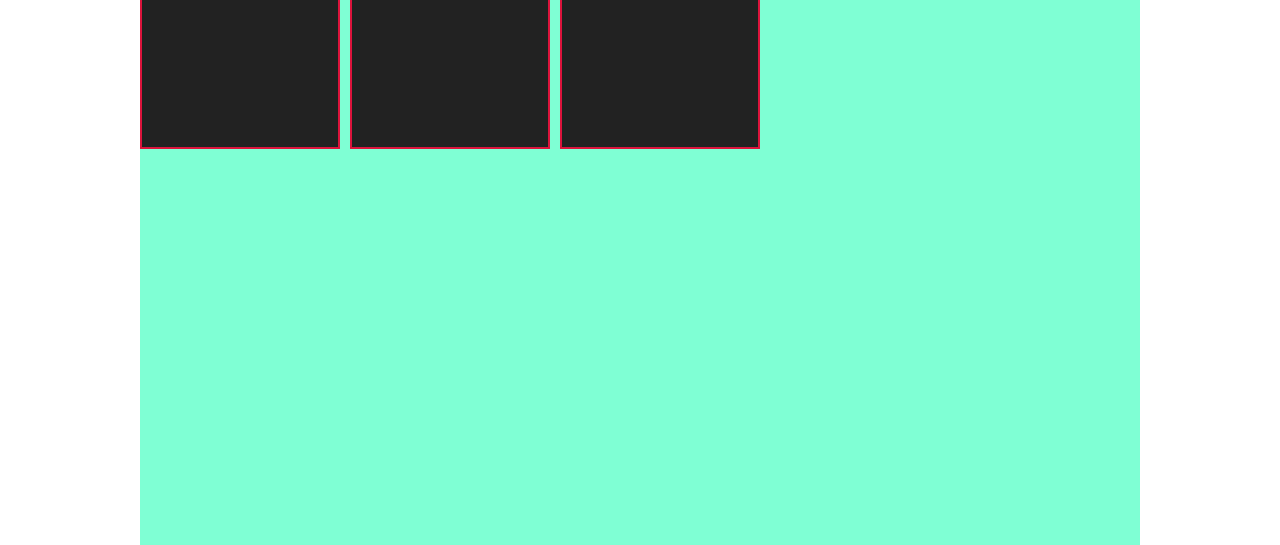
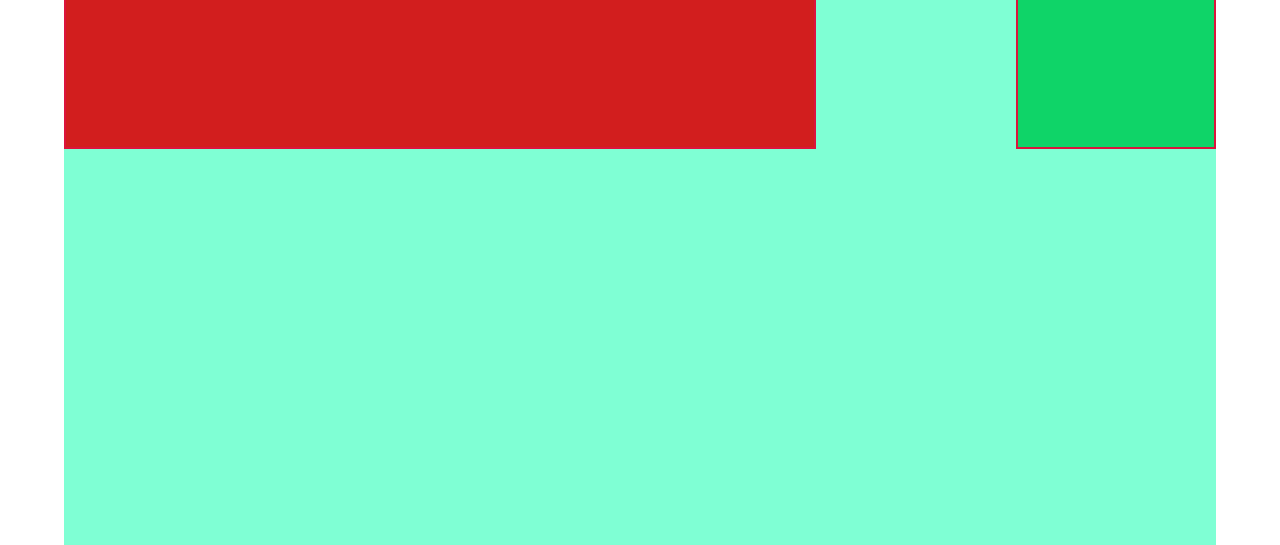
Before and after one commit to MarcelaSanchez77/flexbox, a plain HTML site: page index.html in a window 1280 px wide. Shown: the part 51-596 px from the top of the page. Drawn offline with Linux system fonts and the light colour scheme.

Commit message:
segunda parte de la clase

```diff
--- /dev/null
+++ b/estilocentrado.css
@@ -0,0 +1,34 @@
+*{
+    margin:0;
+    padding: 0;
+    box-sizing: border-box;
+}
+
+section{
+    display:flex;
+    justify-content: center;
+    align-items: center;
+    height: 100vh;
+    background-color: burlywood;
+
+
+}
+
+section:nth-child(2){
+    background-color: brown;
+}
+
+section:nth-child(3){
+    background-color: rgb(8, 131, 202);
+}
+div{
+    height: 400px;
+    width: 400px;
+    background-color: aqua;
+    display:flex;
+    justify-content: center;
+    align-items: center;
+    background-image: url(imagenes/margarita.jpg);
+
+
+}
--- a/estilos.css
+++ b/estilos.css
@@ -7,18 +7,20 @@
 section{
 
     width: 1000px;
+    width: 90%;
     height:800px;
     background-color: aquamarine;
     margin:0 auto;
-    margin: top 120px;
+    margin: top 60px;
     display: flex;
+    flex-direction: row;
    /* flex-direction:row;  se mueve los items
     flex-direction: row-reverse;
     flex-direction: column;
     flex-direction: column-reverse;*/
     flex-wrap: nowrap;
-    flex-wrap: wrap;
-    /*flex-wrap: wrap-reverse;
+    /*flex-wrap: wrap;
+    flex-wrap: wrap-reverse;
     flex-flow: column-reverse wrap;*/
     justify-content: flex-start;
     /*justify-content: end;
@@ -33,8 +35,8 @@ section{
     align-content:flex-end ;
     align-content:center ;
     align-content: space-between;
-    align-content: space-evenly;*/
-    gap: 10px;
+    align-content: space-evenly;
+    gap: 10px;*/
 
 }
 
@@ -42,10 +44,11 @@ section{
 section div{
     height: 200px;
     width: 200px;
-    background-color: #222;
+    background-color: aquamarine;
     color: #fff;
     border: 2px solid crimson;
     font-size: 30px;
+
 
 
 }
@@ -56,3 +59,25 @@ font-size: 75px;
 section div:last-child{
     font-size: 60px;
 }*/
+section div:nth-child(1){
+    background-color: rgb(210, 30, 30);
+    /*order: 3;
+    flex-grow: 1;*/
+    flex:2 3 250px;
+
+}
+
+section div:nth-child(2){
+    background-color: rgb(6, 61, 240);
+    /*order: 2;
+    flex-grow: 4;*/
+    align-self: flex-end;
+}
+section div:nth-child(3){
+    background-color: rgb(15, 212, 104);
+    /*order: 1;
+    flex-grow: 1;*/
+    /*flex-shrink: 4;*/
+   /* flex-basis: 300px;*/
+
+}
```
Also changed, not shown: centrado.html (added, +21 -0 lines), index.html (+2 -2 lines), imagenes/margarita.jpg (added), 1 other file.
